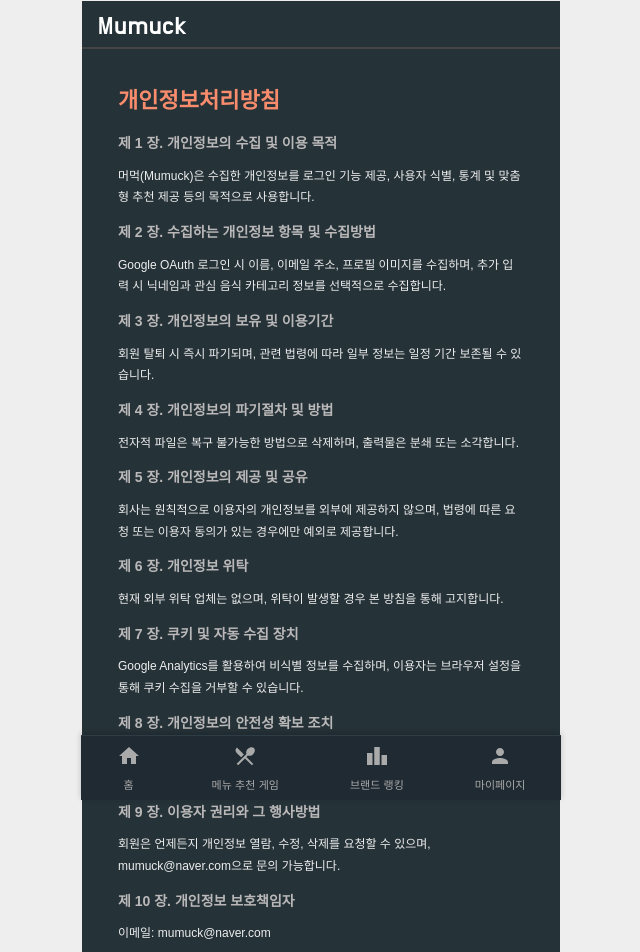
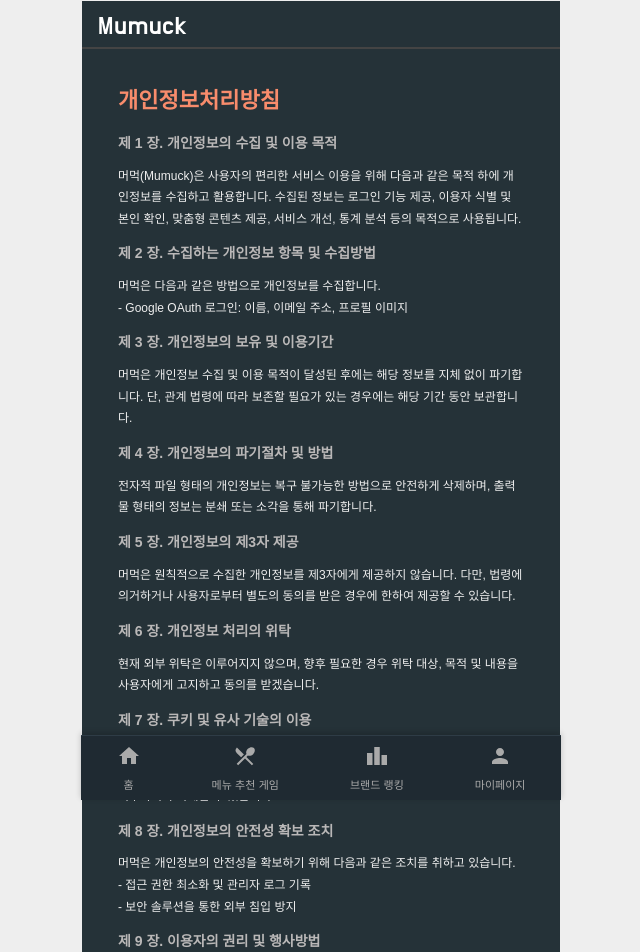
Before and after one commit to YeongjunHwang/mumuck, a React (Create React App) app: page /privacy in a window 1280 px wide. Shown: the top 952 px of the page, without its empty margins (319-959 px from the left). Built offline with nearby package versions, Linux system fonts and the light colour scheme; no server answers.

Commit message:
약관 개정

```diff
--- a/src/components/SiteInfo/pages/PrivacyPage.tsx
+++ b/src/components/SiteInfo/pages/PrivacyPage.tsx
@@ -9,57 +9,68 @@ const PrivacyPage: React.FC = () => {
 
       <h2>제 1 장. 개인정보의 수집 및 이용 목적</h2>
       <p>
-        머먹(Mumuck)은 수집한 개인정보를 로그인 기능 제공, 사용자 식별, 통계 및 맞춤형 추천 제공 등의 목적으로 사용합니다.
+        머먹(Mumuck)은 사용자의 편리한 서비스 이용을 위해 다음과 같은 목적 하에 개인정보를 수집하고 활용합니다.
+        수집된 정보는 로그인 기능 제공, 이용자 식별 및 본인 확인, 맞춤형 콘텐츠 제공, 서비스 개선, 통계 분석 등의 목적으로 사용됩니다.
       </p>
 
       <h2>제 2 장. 수집하는 개인정보 항목 및 수집방법</h2>
       <p>
-        Google OAuth 로그인 시 이름, 이메일 주소, 프로필 이미지를 수집하며, 추가 입력 시 닉네임과 관심 음식 카테고리 정보를 선택적으로 수집합니다.
+        머먹은 다음과 같은 방법으로 개인정보를 수집합니다.
+        <br />- Google OAuth 로그인: 이름, 이메일 주소, 프로필 이미지
       </p>
 
       <h2>제 3 장. 개인정보의 보유 및 이용기간</h2>
       <p>
-        회원 탈퇴 시 즉시 파기되며, 관련 법령에 따라 일부 정보는 일정 기간 보존될 수 있습니다.
+        머먹은 개인정보 수집 및 이용 목적이 달성된 후에는 해당 정보를 지체 없이 파기합니다.
+        단, 관계 법령에 따라 보존할 필요가 있는 경우에는 해당 기간 동안 보관합니다.
       </p>
 
       <h2>제 4 장. 개인정보의 파기절차 및 방법</h2>
       <p>
-        전자적 파일은 복구 불가능한 방법으로 삭제하며, 출력물은 분쇄 또는 소각합니다.
+        전자적 파일 형태의 개인정보는 복구 불가능한 방법으로 안전하게 삭제하며, 출력물 형태의 정보는 분쇄 또는 소각을 통해 파기합니다.
       </p>
 
-      <h2>제 5 장. 개인정보의 제공 및 공유</h2>
+      <h2>제 5 장. 개인정보의 제3자 제공</h2>
       <p>
-        회사는 원칙적으로 이용자의 개인정보를 외부에 제공하지 않으며, 법령에 따른 요청 또는 이용자 동의가 있는 경우에만 예외로 제공합니다.
+        머먹은 원칙적으로 수집한 개인정보를 제3자에게 제공하지 않습니다.
+        다만, 법령에 의거하거나 사용자로부터 별도의 동의를 받은 경우에 한하여 제공할 수 있습니다.
       </p>
 
-      <h2>제 6 장. 개인정보 위탁</h2>
+      <h2>제 6 장. 개인정보 처리의 위탁</h2>
       <p>
-        현재 외부 위탁 업체는 없으며, 위탁이 발생할 경우 본 방침을 통해 고지합니다.
+        현재 외부 위탁은 이루어지지 않으며, 향후 필요한 경우 위탁 대상, 목적 및 내용을 사용자에게 고지하고 동의를 받겠습니다.
       </p>
 
-      <h2>제 7 장. 쿠키 및 자동 수집 장치</h2>
+      <h2>제 7 장. 쿠키 및 유사 기술의 이용</h2>
       <p>
-        Google Analytics를 활용하여 비식별 정보를 수집하며, 이용자는 브라우저 설정을 통해 쿠키 수집을 거부할 수 있습니다.
+        머먹은 서비스 이용 통계를 분석하고 광고 품질 향상을 위해 Google Analytics를 사용하며, 비식별 정보를 수집합니다.
+        사용자는 브라우저 설정을 통해 쿠키 저장을 거부하거나 삭제할 수 있습니다.
       </p>
 
       <h2>제 8 장. 개인정보의 안전성 확보 조치</h2>
       <p>
-        수집된 개인정보는 암호화 저장되며, 접근권한 제한, 보안 솔루션을 통해 안전하게 관리됩니다.
+        머먹은 개인정보의 안전성을 확보하기 위해 다음과 같은 조치를 취하고 있습니다.
+        <br />- 접근 권한 최소화 및 관리자 로그 기록
+        <br />- 보안 솔루션을 통한 외부 침입 방지
       </p>
 
-      <h2>제 9 장. 이용자 권리와 그 행사방법</h2>
+      <h2>제 9 장. 이용자의 권리 및 행사방법</h2>
       <p>
-        회원은 언제든지 개인정보 열람, 수정, 삭제를 요청할 수 있으며, mumuck@naver.com으로 문의 가능합니다.
+        이용자는 언제든지 자신의 개인정보 열람, 정정, 삭제, 처리정지 등을 요청할 수 있으며, 문의는 아래 이메일로 접수 가능합니다.
+        <br />📧 mumuck@naver.com
       </p>
 
       <h2>제 10 장. 개인정보 보호책임자</h2>
       <p>
-        이메일: mumuck@naver.com
+        개인정보 관련 민원 및 문의사항은 아래 담당자에게 연락 바랍니다.
+        <br />- 이메일: mumuck@naver.com
       </p>
 
-      <h2>제 11 장. 고지의 의무</h2>
+      <h2>제 11 장. 고지 의무</h2>
       <p>
-        본 방침은 관련 법령 또는 정책 변경에 따라 수정될 수 있으며, 변경 시 홈페이지를 통해 고지합니다.<br /><br />
+        본 개인정보처리방침은 관련 법령, 정책 변경 또는 보안 기술 발전에 따라 사전 고지 후 수정될 수 있습니다.
+        개정 시 사이트를 통해 사전 공지합니다.
+        <br /><br />
         공고일자: 2025년 5월 8일<br />
         시행일자: 2025년 5월 15일<br /><br /><br />
       </p>
```
Also changed, not shown: src/components/SiteInfo/pages/TermsPages.tsx (+29 -16 lines).
